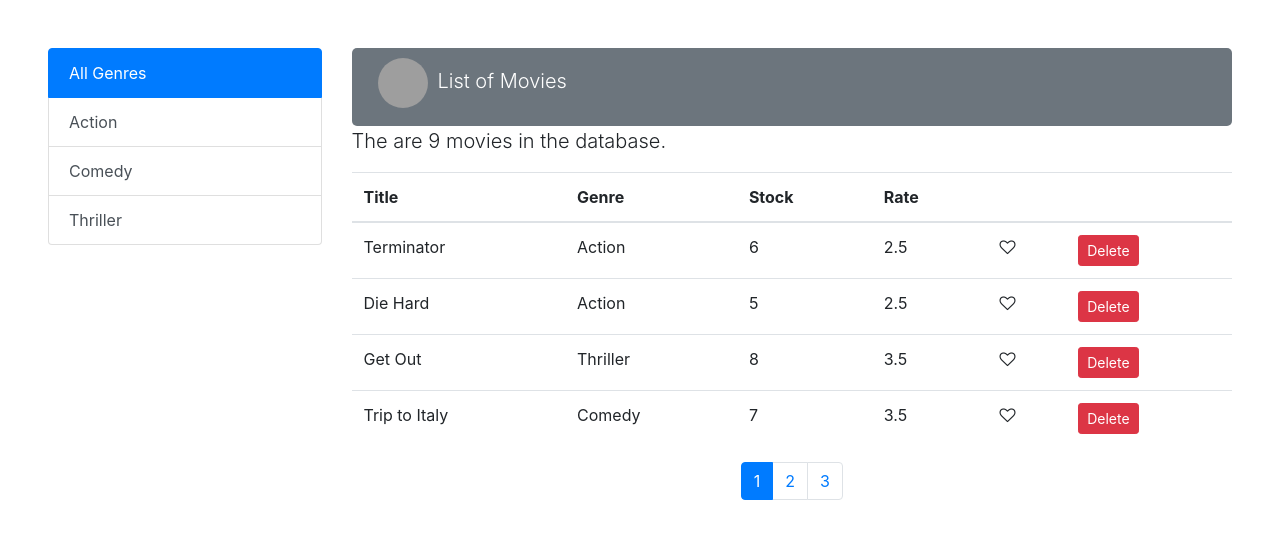
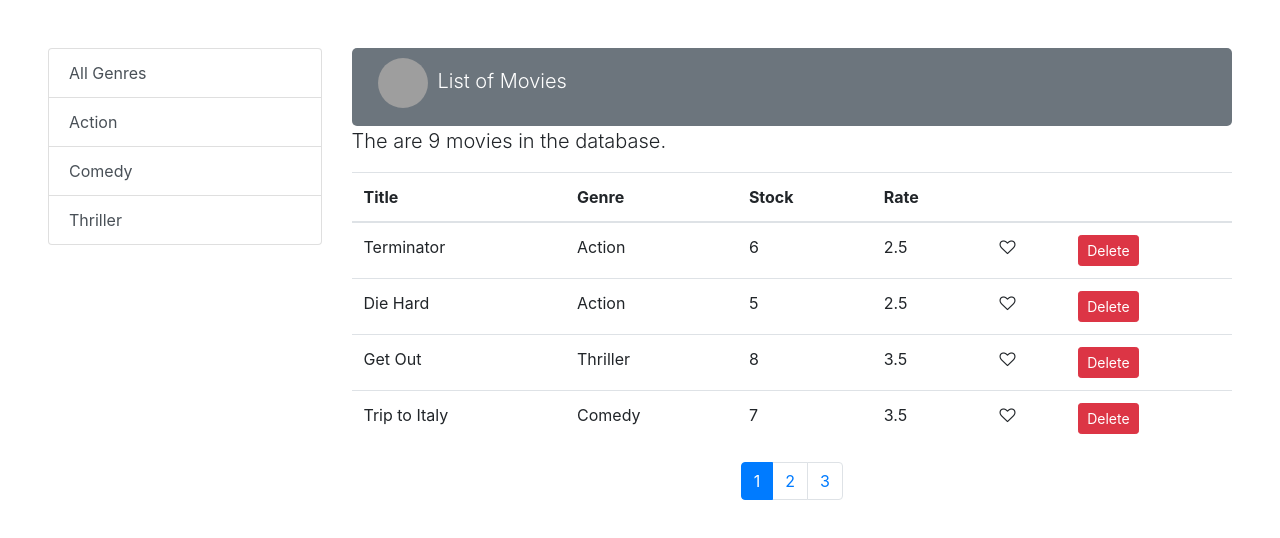
Before and after one commit to DPT-soliton/VidlyApp, a React (Create React App) app: page / in a window 1280 px wide. Shown: the top 538 px of the page. Built offline with nearby package versions, Linux system fonts and the light colour scheme; grey boxes are pictures that could not be loaded.

Commit message:
add sort all genres

```diff
--- a/src/components/common/listGroup.jsx
+++ b/src/components/common/listGroup.jsx
@@ -1,33 +1,18 @@
 import React from "react";
 
 const ListGroup = (props) => {
-  const {
-    items,
-    value_property,
-    text_property,
-    onItemSelect,
-    selected_item,
-  } = props;
+  const { items, onItemSelect, selected_item } = props;
+  let count = 0;
   return (
     <div>
       <ul className="list-group">
-        <li
-          className="list-group-item  active"
-          onClick={() => props.onItemSelect("All")}
-        >
-          All Genres
-        </li>
         {items.map((item) => (
           <li
-            key={item[value_property]}
-            className={
-              selected_item === item
-                ? "list-group-item list-group-item-action active"
-                : "list-group-item list-group-item-action"
-            }
+            key={item._id + (count += 1)}
+            className={selected_item === item ? "list-group-item list-group-item-action active" : "list-group-item list-group-item-action"}
             onClick={() => onItemSelect(item)}
           >
-            {item[text_property]}
+            {item.name}
           </li>
         ))}
       </ul>
@@ -35,9 +20,4 @@ const ListGroup = (props) => {
   );
 };
 
-ListGroup.defaultProps = {
-  value_property: "_id",
-  text_property: "name",
-};
-
 export default ListGroup;
--- a/src/components/common/pagination.jsx
+++ b/src/components/common/pagination.jsx
@@ -4,7 +4,7 @@ import PropTypes from "prop-types"; /**Use for props type checking */
 
 const Pagination = (props) => {
   const { items_count, page_size, onPageChange, current_page } = props;
-  console.log("Page ", current_page);
+  // console.log("Page ", current_page);
   const page_count = Math.ceil(items_count / page_size);
   /**[1...pagesCount] */
 
@@ -18,11 +18,8 @@ const Pagination = (props) => {
     <nav aria-label="Page navigation example justify-content-center">
       <ul className="pagination justify-content-center">
         {pages.map((page) => (
-          <li
-            key={page}
-            className={page === current_page ? "page-item active" : "page-item"}
-          >
-            <a className="page-link" onClick={() => onPageChange(page)}>
+          <li key={page} className={page === current_page ? "page-item active" : "page-item"}>
+            <a className="page-link" onClick={() => onPageChange(page)} href="# ">
               {page}
             </a>
           </li>
--- a/src/components/movies.jsx
+++ b/src/components/movies.jsx
@@ -12,13 +12,15 @@ class Movies extends Component {
     genres: [],
     page_size: 4,
     current_page: 1,
+    select_all: false,
     imageUrl: "https://picsum.photos/50",
     liked: false,
   };
 
   /**This will be calle when an instance of this component is rendered to the DOM */
   componentDidMount() {
-    this.setState({ movies: getMovies(), genres: getGenres() });
+    const genres = [{ name: "All Genres" }, ...getGenres()];
+    this.setState({ movies: getMovies(), genres: genres });
   }
 
   handleDelete = (id) => {
@@ -46,7 +48,7 @@ class Movies extends Component {
     //   (m) => m.genre.name === genre
     // );
     // this.setState({ movies: filter_movies });
-    this.setState({ selected_genre: genre });
+    this.setState({ selected_genre: genre, current_page: 1 });
   };
 
   img_style = {
@@ -58,41 +60,26 @@ class Movies extends Component {
   };
 
   render() {
-    const { length: count } = this.state.movies;
-    const {
-      current_page,
-      page_size,
-      movies: all_movies,
-      selected_genre,
-    } = this.state;
-    const filtered = selected_genre
-      ? all_movies.filter((m) => m.genre._id === selected_genre._id)
-      : all_movies;
+    /**Desctructuring state objects */
+    // const { length: count } = this.state.movies;
+    const { current_page, page_size, movies: all_movies /**movies asign to alias all_movies to avoid conflict */, selected_genre } = this.state;
+
+    const filtered = selected_genre && selected_genre._id ? all_movies.filter((m) => m.genre._id === selected_genre._id) : all_movies;
+
     const movies = paginate(filtered, current_page, page_size);
 
     return (
       <div className="row px-5">
         <div className="col-md-3 py-5">
-          <ListGroup
-            items={this.state.genres}
-            selected_item={this.state.selected_genre}
-            onItemSelect={this.handleGenreSelect}
-          />
+          <ListGroup items={this.state.genres} selected_item={this.state.selected_genre} onItemSelect={this.handleGenreSelect} />
         </div>
 
         <div className="col py-5">
-          <nav
-            className="navbar navbar-light bg-secondary "
-            style={this.header}
-          >
+          <nav className="navbar navbar-light bg-secondary " style={this.header}>
             {/* <div className="container container-fluid"> */}
             <h1 className="lead text-white">
               <span className="m-2">
-                <img
-                  style={this.img_style}
-                  src={this.state.imageUrl}
-                  alt="movieUrlImage"
-                ></img>
+                <img style={this.img_style} src={this.state.imageUrl} alt="movieUrlImage"></img>
               </span>
               List of Movies
             </h1>
@@ -102,8 +89,7 @@ class Movies extends Component {
             No more movies in the database.
           </p>
           <p className="lead" hidden={this.state.movies.length === 0}>
-            The are {filtered.length}{" "}
-            {this.state.movies.length > 1 ? "movies" : "movie"} in the database.
+            The are {filtered.length} {this.state.movies.length > 1 ? "movies" : "movie"} in the database.
           </p>
           <table className="table" hidden={this.state.movies.length <= 0}>
             <thead>
@@ -127,10 +113,7 @@ class Movies extends Component {
                     <Like liked={m.liked} onLike={() => this.handleLike(m)} />
                   </td>
                   <td>
-                    <button
-                      className="btn btn-danger btn-sm"
-                      onClick={() => this.handleDelete(m._id)}
-                    >
+                    <button className="btn btn-danger btn-sm" onClick={() => this.handleDelete(m._id)}>
                       Delete
                     </button>
                   </td>
@@ -138,12 +121,7 @@ class Movies extends Component {
               ))}
             </tbody>
           </table>
-          <Pagination
-            items_count={filtered.length}
-            current_page={current_page}
-            page_size={page_size}
-            onPageChange={this.handlePageChange}
-          />
+          <Pagination items_count={filtered.length} current_page={current_page} page_size={page_size} onPageChange={this.handlePageChange} />
         </div>
       </div>
     );
```
